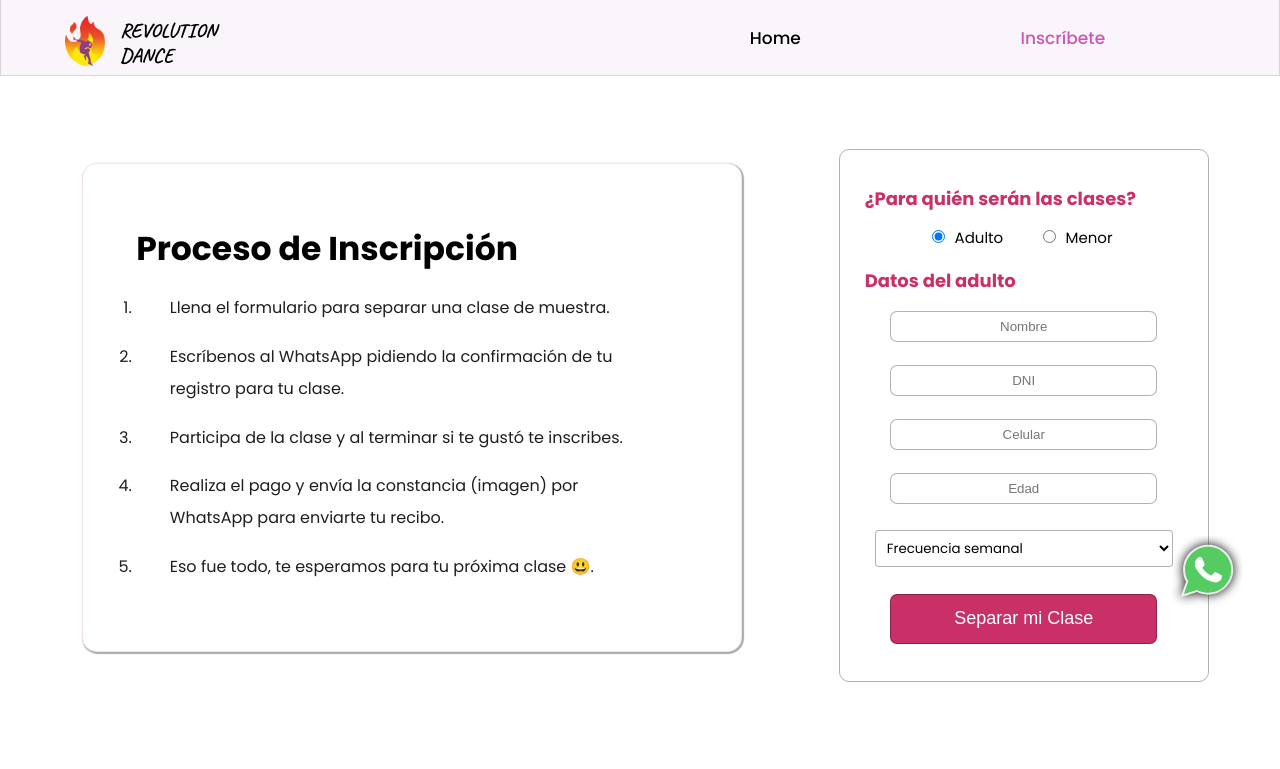
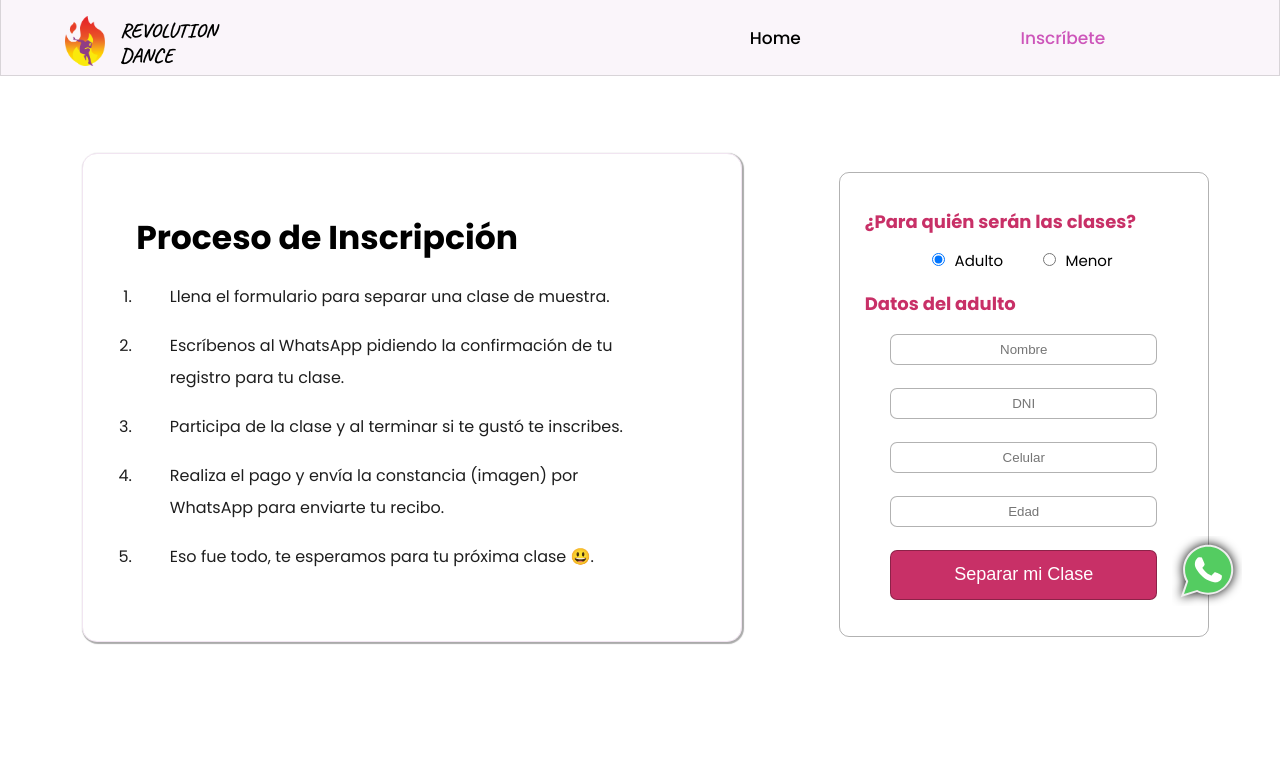
Before and after one commit to Alexander-Aparicio/SIMPLE-WEB-PAGE, a Next.js app: page /inscripciones in a window 1280 px wide. Shown: the top 769 px of the page. Built offline with nearby package versions, Linux system fonts and the light colour scheme; no server answers.

Commit message:
quitando input select de formulario

```diff
--- a/components/Home/Price.js
+++ b/components/Home/Price.js
@@ -61,7 +61,7 @@ margin: 20px;
 const Price = ()=>{
 
     const handleClick = () => {
-        fbq.event('Purchase', { cta: 'price', value: 1 })
+        fbq.event('Lead', { section: 'price' })
     }
 
     return(
--- a/components/Home/SampleClass.js
+++ b/components/Home/SampleClass.js
@@ -38,7 +38,7 @@ line-height: 2;
 const SampleClass = ()=>{
 
     const handleClick = () => {
-        fbq.event('Purchase', { cta: 'sampleClass', value: 2 })
+        fbq.event('Schedule', { section: 'sampleClass'})
     }
 
     return(
--- a/components/Inscripciones/Formulario/Formulario.js
+++ b/components/Inscripciones/Formulario/Formulario.js
@@ -11,7 +11,7 @@ const initial = {
     dni:"",
     celular:"",
     edad:"",
-    select:"",
+    // select:"",
     check1:false,
     check2:false,
     check3:false,
@@ -42,7 +42,7 @@ const FormAcademia  = ()=>{
     },[form.check1, form.check2, form.check3, form.check4])
 
     const handleClick = () => {
-        fbq.event('Purchase', { cta: 'form', value: 3 })
+        fbq.event('Schedule', { section: 'form' })
     }
 
     return(
@@ -123,7 +123,7 @@ const FormAcademia  = ()=>{
             {form.estado ==="MiHijo" && form.edad && errores.edadMenor ?<TextForm color={'red'}>{errores.edadMenor}</TextForm> : null}
             {form.estado ==="MiHijo"| form.estado ==="ParaMi" && form.edad && errores.edadF ?<TextForm color={'red'}>{errores.edadF}</TextForm> : null}
 
-            <select value={form.select} name="select" onChange={handleChange} onBlur={handleBlur}>
+            {/* <select value={form.select} name="select" onChange={handleChange} onBlur={handleBlur}>
                 <option value="">Frecuencia semanal</option>
                 <option value='1'>Una vez por semana</option>
                 <option value='2'>Dos veces por semana</option>
@@ -152,7 +152,7 @@ const FormAcademia  = ()=>{
              </Label>
             </>
 
-            ): null}
+            ): null} */}
 
 
             {errores.check ?<TextForm>{errores.check}</TextForm>: null}
--- a/components/Inscripciones/Formulario/ValidateForm.js
+++ b/components/Inscripciones/Formulario/ValidateForm.js
@@ -67,12 +67,12 @@ const validationsSubmit = (form)=>{
         errores.dni = "Este campo solo acepta números y debe contener 8 caracteres."
     }
 
-    if(!form.select.trim()){
-        errores.select = "Este campo es necesario"
-    }
-    if(form.check1 !== undefined && Number( elegidos.length ) !== Number(form.select)){
-        errores.check = "Debe marcar una cantidad de horarios igual a la frecuencia semanal"
-    }
+    // if(!form.select.trim()){
+    //     errores.select = "Este campo es necesario"
+    // }
+    // if(form.check1 !== undefined && Number( elegidos.length ) !== Number(form.select)){
+    //     errores.check = "Debe marcar una cantidad de horarios igual a la frecuencia semanal"
+    // }
     return errores
 
 }
```
Also changed, not shown: 1 other file (tests, documents, lock files or other folders).
